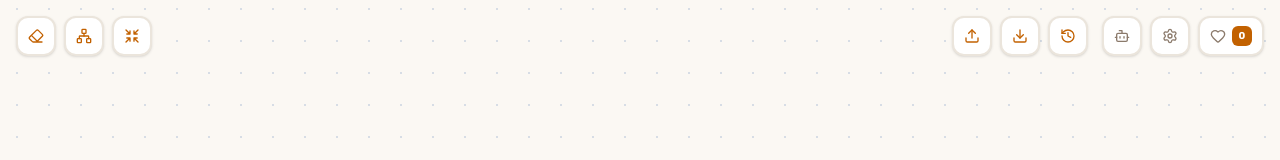
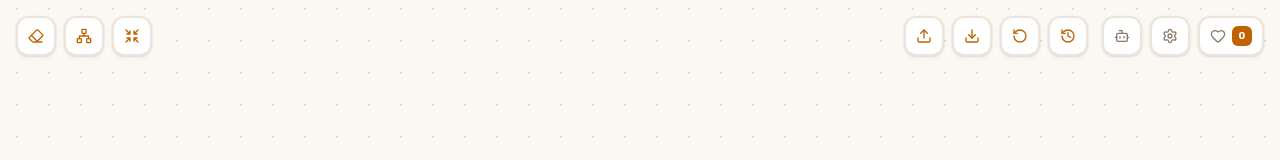
Before and after one commit to MohammadAboulEla/brand-name-suggester, a React (Vite) app: page / in a window 1280 px wide. Shown: the top 160 px of the page. Built offline with nearby package versions, Linux system fonts and the light colour scheme.

Commit message:
fix edgs

```diff
--- a/src/App.tsx
+++ b/src/App.tsx
@@ -152,6 +152,7 @@ export default function App() {
                     isEdgeDashed={isEdgeDashed}
                     isFakeMode={isFakeMode}
                     autoEditRoot={SKIP_LANDING}
+                    onReset={() => setShowBackConfirm(true)}
                   />
                 </ReactFlowProvider>
 
--- a/src/components/ExplorationTree.tsx
+++ b/src/components/ExplorationTree.tsx
@@ -167,6 +167,7 @@ interface ExplorationTreeProps {
   isEdgeDashed?: boolean;
   isFakeMode?: boolean;
   autoEditRoot?: boolean;
+  onReset?: () => void;
 }
 
 export const ExplorationTree: React.FC<ExplorationTreeProps> = ({
@@ -179,6 +180,7 @@ export const ExplorationTree: React.FC<ExplorationTreeProps> = ({
   isEdgeDashed = true,
   isFakeMode = false,
   autoEditRoot = false,
+  onReset,
 }) => {
   const [nodes, setNodes, onNodesChange] = useNodesState<Node>([]);
   const [edges, setEdges, onEdgesChange] = useEdgesState<Edge>([]);
@@ -509,7 +511,7 @@ export const ExplorationTree: React.FC<ExplorationTreeProps> = ({
               target: childId,
               type: edgeType,
               style: {
-                stroke: "color-mix(in srgb, var(--color-accent) 50%, transparent)",
+                stroke: EDGE_COLOR,
                 strokeWidth: 2,
                 strokeDasharray: isEdgeDashed ? "5, 5" : undefined
               },
@@ -700,7 +702,7 @@ export const ExplorationTree: React.FC<ExplorationTreeProps> = ({
       target: e.target,
       type: edgeType,
       style: {
-        stroke: "#cbd5e1",
+        stroke: EDGE_COLOR,
         strokeWidth: 2,
         strokeDasharray: isEdgeDashed ? "5, 5" : undefined,
       },
@@ -1008,10 +1010,10 @@ export const ExplorationTree: React.FC<ExplorationTreeProps> = ({
 
   // Clean, custom edge styling for React Flow
   const defaultEdgeOptions = useMemo(() => ({
-    style: { stroke: "#cbd5e1", strokeWidth: 2 },
+    style: { stroke: EDGE_COLOR, strokeWidth: 2 },
     markerEnd: {
       type: MarkerType.ArrowClosed,
-      color: "#cbd5e1",
+      color: EDGE_COLOR,
       width: 14,
       height: 14,
     },
@@ -1160,6 +1162,15 @@ export const ExplorationTree: React.FC<ExplorationTreeProps> = ({
           </button>
         </Tooltip>
 
+        <Tooltip content="بدء مشروع جديد (Start New / Reset)" position="bottom" align="end">
+          <button
+            onClick={onReset}
+            className="bg-bg-panel hover:bg-bg-page text-text-muted hover:text-text-main h-10 w-10 rounded-xl border-2 border-border-main flex items-center justify-center cursor-pointer transition-colors shadow-sm"
+          >
+            <RotateCcw className="w-4 h-4 text-accent" />
+          </button>
+        </Tooltip>
+
         <Tooltip content="استرجاع آخر عمل محفوظ (Load Last Tree)" position="bottom" align="end">
           <button
             onClick={handleLoadLastTree}
```
